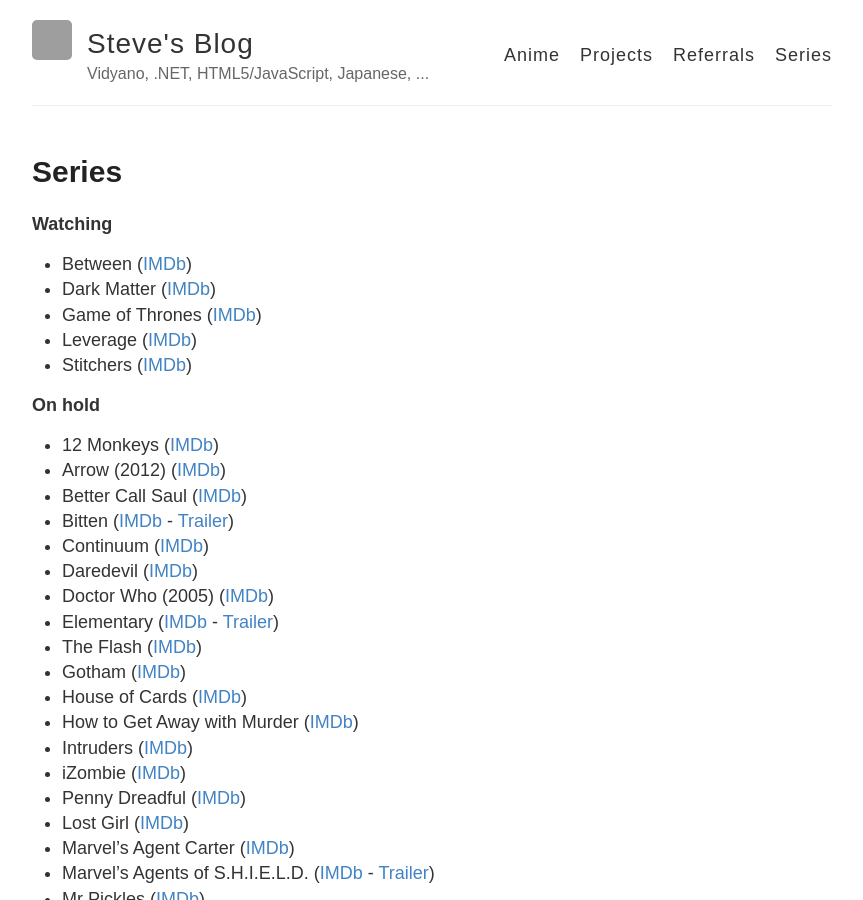
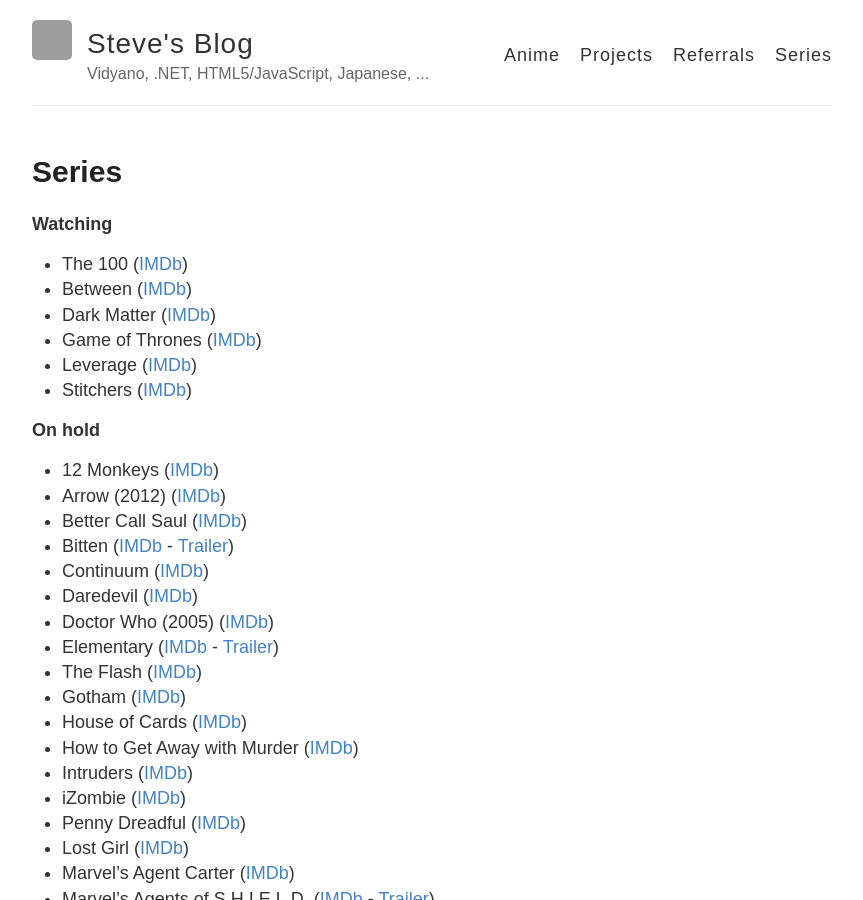
Before and after one commit to stevehansen/stevehansen.github.io, a Jekyll site: the page built from series.md, in a window 1280 px wide and 900 px high. Shown: the whole window, without its empty margins (208-1071 px from the left). Built offline with Jekyll 4.4.1, drawn with Linux system fonts in a browser that asks for light colours; comment, search, counter and statistics services are not loaded; grey boxes are pictures that could not be loaded.

Commit message:
Fixed formatting issue with On hold shows, added The 100

```diff
--- a/series.md
+++ b/series.md
@@ -8,6 +8,7 @@
 ---
 **Watching**
 
+* The 100 ([IMDb](http://www.imdb.com/title/tt2661044))
 * Between ([IMDb](http://www.imdb.com/title/tt4132692))
 * Dark Matter ([IMDb](http://www.imdb.com/title/tt4159076))
 * Game of Thrones ([IMDb](http://www.imdb.com/title/tt0944947/))
@@ -16,6 +17,7 @@
 
 
 **On hold**
+
 * 12 Monkeys ([IMDb](http://www.imdb.com/title/tt3148266/))
 * Arrow (2012) ([IMDb](http://www.imdb.com/title/tt2193021/))
 * Better Call Saul ([IMDb](http://www.imdb.com/title/tt3032476))
```
